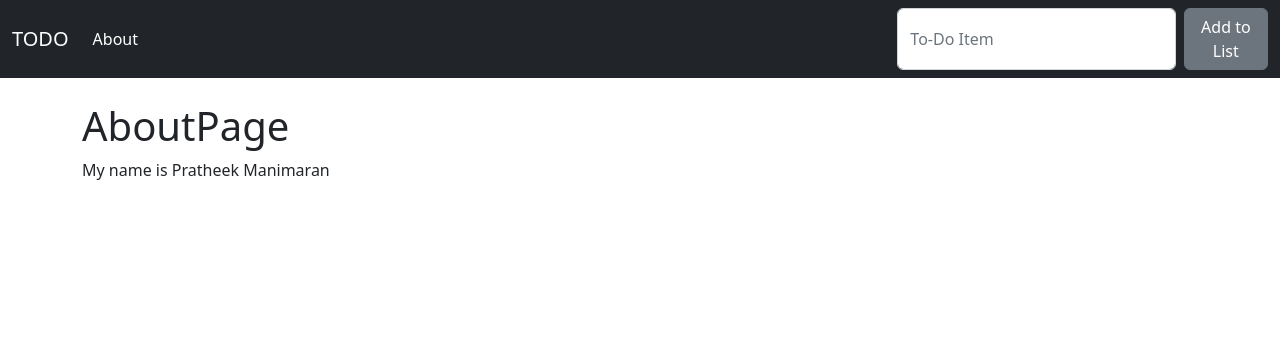
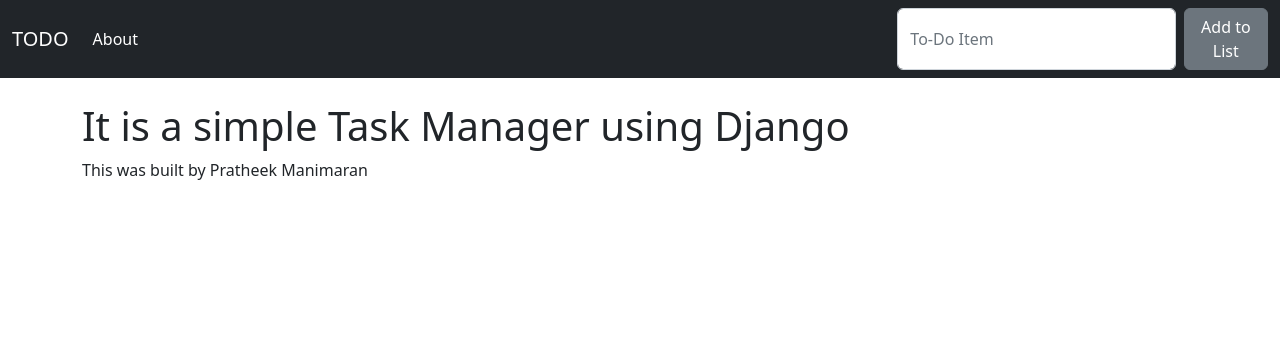
Before and after one commit to Monsterglitch/TODO-List-App, a Django app: page /about/ in a window 1280 px wide. Shown: the top 338 px of the page. Run offline with Django 4.2, Linux system fonts and the light colour scheme; parts of the project's set-up code (start-up, migrations or seed data) failed here and were passed over.

Commit message:
Further Correction in templates folder

```diff
--- a/todo/todo_list/templates/about.html
+++ b/todo/todo_list/templates/about.html
@@ -4,6 +4,6 @@ About
 {% endblock %}
 
 {% block content %}
-<h1>AboutPage</h1>
-<p>My name is {{ first_name }} {{ last_name }}</p>
+<h1>It is a simple Task Manager using Django</h1>
+<p>This was built by {{ first_name }} {{ last_name }}</p>
 {% endblock %}
```
Also changed, not shown: todo/db.sqlite3.
